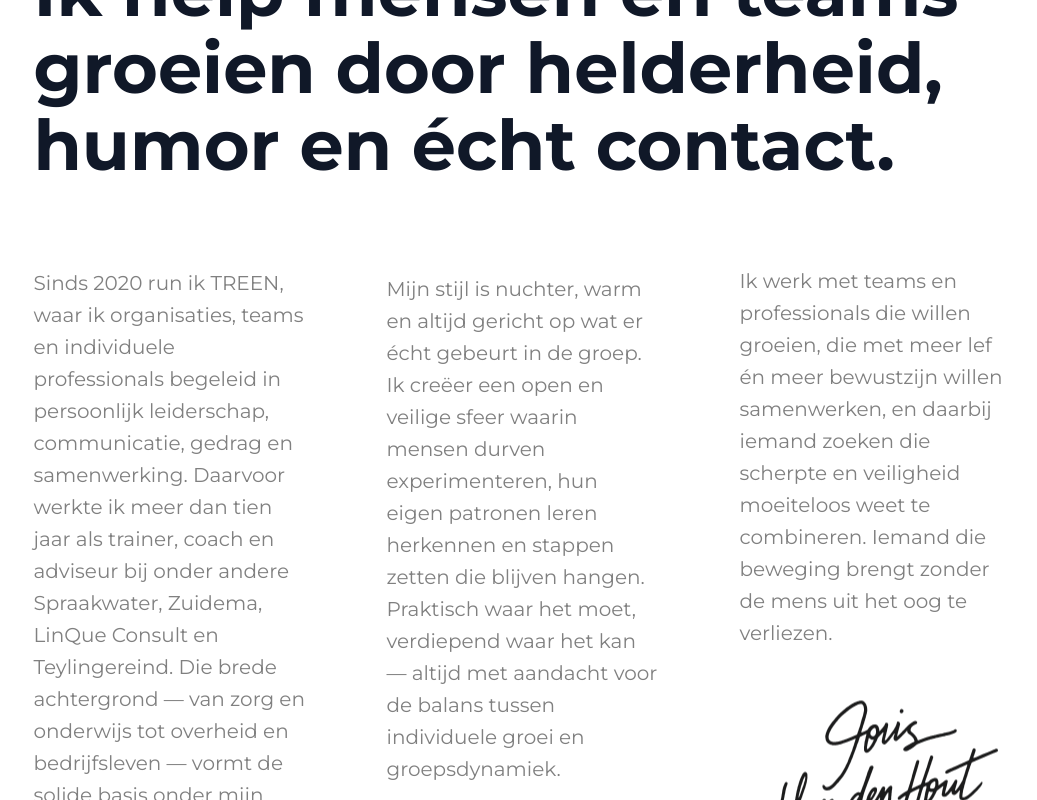
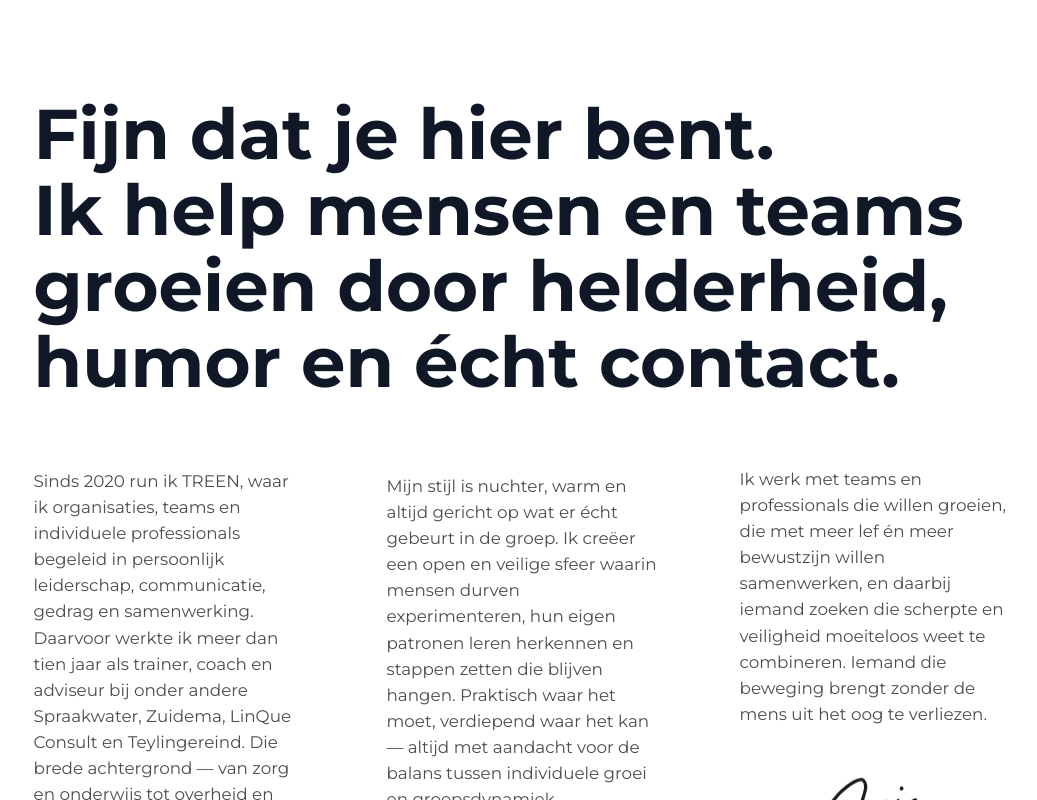
Before and after one commit to jonassmets/treen, a Next.js app: page / in a window 1280 px wide. Shown: the top 800 px of the page, without its empty margins (117-1154 px from the left). Built offline with nearby package versions, Linux system fonts and the light colour scheme.

Commit message:
new version

```diff
--- a/app/globals.css
+++ b/app/globals.css
@@ -59,6 +59,17 @@ body {
   }
 }
 
+@keyframes signatureSlideUp {
+  0% {
+    opacity: 0;
+    transform: translate3d(0, 28px, 0);
+  }
+  100% {
+    opacity: 1;
+    transform: translate3d(0, 0, 0);
+  }
+}
+
 .animate-blob {
   animation: blob 7s infinite;
 }
@@ -104,6 +115,24 @@ body {
   transform: translate3d(0, 0, 0);
 }
 
+.hero-title {
+  font-size: clamp(3.4rem, 5.5vw, 5.8rem);
+  line-height: 1.08;
+  margin-bottom: clamp(2.25rem, 4vw, 4.5rem);
+}
+
+.hero-grid p {
+  font-size: clamp(1.05rem, 1.3vw, 1.35rem);
+  line-height: 1.55;
+  color: #4d4d4d;
+}
+
+.contact-title {
+  font-size: clamp(3rem, 5vw, 4.6rem);
+  line-height: 1.12;
+  margin-bottom: clamp(1.5rem, 3.5vw, 3.5rem);
+}
+
 .mobile-signature {
   display: none;
 }
@@ -118,6 +147,24 @@ body {
 .scroll-reveal.is-visible {
   opacity: 1;
   transform: translate3d(0, var(--parallax-offset), 0);
+}
+
+@media (min-width: 769px) {
+  .hero-section,
+  .profile-section,
+  .contact-section {
+    padding-block: clamp(72px, 12vh, 160px);
+  }
+
+  .hero-section,
+  .contact-section {
+    min-height: min(100vh, 900px);
+  }
+
+  .hero-shell {
+    height: auto;
+    justify-content: center;
+  }
 }
 
 @media (max-width: 768px) {
@@ -243,9 +290,14 @@ body {
 
   .mobile-signature {
     display: block;
-    width: 60%;
-    max-width: 220px;
-    margin: 24px auto 0;
+    width: min(70%, 280px);
+    max-width: 100%;
+    margin: 12px 0 0;
+    text-align: left;
+    opacity: 0;
+    transform: translate3d(0, 28px, 0);
+    animation: signatureSlideUp 0.65s ease-out 0.1s forwards;
+    will-change: transform, opacity;
   }
 
   .mobile-signature img,
@@ -264,8 +316,14 @@ body {
   .profile-photo-wrapper {
     display: block;
     width: 100%;
-    max-width: 420px;
-    margin: 0 auto 16px;
+    max-width: none;
+    margin: 0 0 18px;
+  }
+
+  .profile-photo-wrapper img {
+    width: 100% !important;
+    height: auto !important;
+    display: block;
   }
 
   .profile-stack .profile-photo-wrapper,
--- a/app/page.tsx
+++ b/app/page.tsx
@@ -439,8 +439,8 @@ export default function Home() {
     }}>
       {/* Hero Section - Entry Text + Paragraphs */}
       <section className="hero-section w-full flex items-center justify-center" style={{
-        minHeight: '100vh',
-        height: '100vh',
+        minHeight: 'min(100vh, 900px)',
+        padding: 'clamp(64px, 12vh, 150px) 0',
         scrollSnapAlign: 'start',
         scrollSnapStop: 'always',
         display: 'flex',
@@ -452,14 +452,14 @@ export default function Home() {
             maxWidth: '979px',
             position: 'relative',
             zIndex: 1,
-            height: '100%',
             display: 'flex',
             flexDirection: 'column',
-            justifyContent: 'center'
+            justifyContent: 'center',
+            gap: 'clamp(32px, 4vh, 48px)'
           }}
         >
   {/* Hero Title */}
-  <h1 className="hero-title font-bold text-gray-900 text-left" style={{ fontWeight: 700, fontSize: '70px', lineHeight: '1.1em', marginBottom: '100px' }}>
+  <h1 className="hero-title font-bold text-gray-900 text-left" style={{ fontWeight: 700 }}>
           Fijn dat je hier bent.<br />
           Ik help mensen en teams groeien door helderheid, humor en écht contact.
         </h1>
@@ -544,11 +544,12 @@ export default function Home() {
         id="contact-details"
         className="profile-section contact-details-section w-full flex items-center justify-center"
         style={{
-        minHeight: '100vh',
+        minHeight: 'min(100vh, 900px)',
         scrollSnapAlign: 'start',
         scrollSnapStop: 'always',
         display: 'flex',
-        alignItems: 'center'
+        alignItems: 'center',
+        padding: 'clamp(64px, 12vh, 150px) 0'
         }}
       >
         <div className="w-full px-6 md:px-12" style={{ maxWidth: '979px' }}>
@@ -654,16 +655,16 @@ export default function Home() {
         id="contact-form"
         className="contact-section contact-form-section w-full flex items-center justify-center"
         style={{
-        minHeight: '100vh',
+        minHeight: 'min(100vh, 900px)',
         scrollSnapAlign: 'start',
         scrollSnapStop: 'always',
         display: 'flex',
         alignItems: 'center',
-        marginTop: '-100px'
+        padding: 'clamp(72px, 12vh, 150px) 0'
       }}
       >
         <div className="w-full px-6 md:px-12" style={{ maxWidth: '979px', position: 'relative', zIndex: 1 }}>
-        <h2 className="contact-title font-bold text-gray-900 text-left" style={{ fontWeight: 700, fontSize: '70px', lineHeight: '1.1em', marginBottom: '100px' }}>Neem contact op</h2>
+        <h2 className="contact-title font-bold text-gray-900 text-left" style={{ fontWeight: 700 }}>Neem contact op</h2>
         <form
           className="text-left contact-form"
           style={{ color: '#808080', lineHeight: '1.6em' }}
--- /dev/null
+++ b/types/resend.d.ts
@@ -0,0 +1,9 @@
+declare module 'resend' {
+  export class Resend {
+    constructor(apiKey?: string);
+    emails: {
+      send(payload: Record<string, unknown>): Promise<unknown>;
+    };
+  }
+}
+export {};
```
Also changed, not shown: 1 other file (tests, documents, lock files or other folders).
